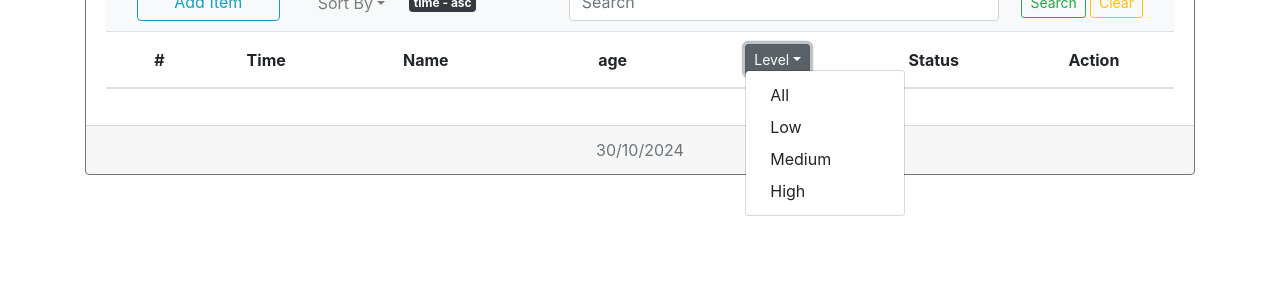
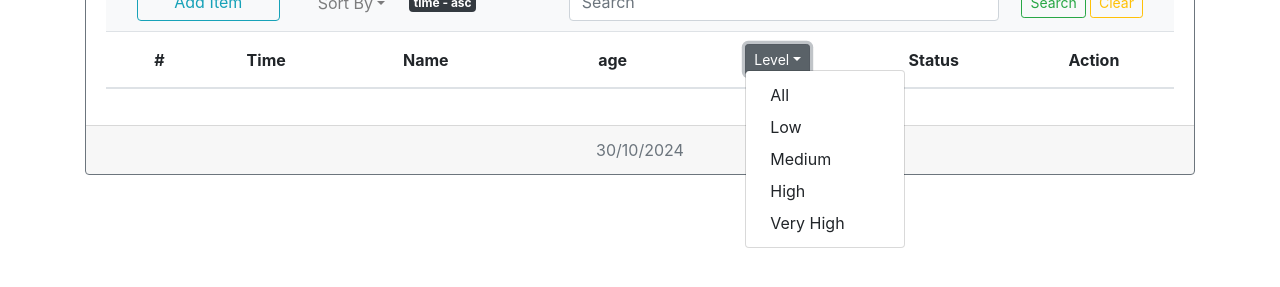
Before and after one commit to ducitp5/reactjs-todos-list, a React (Create React App) app: page / in a window 1280 px wide. Both pictures are taken after a click on the button "Level". Shown: the part 215-502 px from the top of the page. Built offline with nearby package versions, Linux system fonts and the light colour scheme.

Commit message:
render level button

```diff
--- a/src/components/List.js
+++ b/src/components/List.js
@@ -1,5 +1,6 @@
 import React from 'react';
 import { Item } from './Item';
+import {levelMap, renderLevelSelectButton} from "help/utils";
 
 export class List extends React.Component {
   constructor(props) {
@@ -57,10 +58,10 @@ export class List extends React.Component {
                       showLevelDropdown &&
                       (
                         <div className="dropdown-menu show">
-                          <button className="dropdown-item" onClick={() => this.handleLevelSelect(null)}>All</button>
-                          <button className="dropdown-item" onClick={() => this.handleLevelSelect(0)}>Low</button>
-                          <button className="dropdown-item" onClick={() => this.handleLevelSelect(1)}>Medium</button>
-                          <button className="dropdown-item" onClick={() => this.handleLevelSelect(2)}>High</button>
+                          <button className="dropdown-item" onClick={() => this.handleLevelSelect(null)}>
+                            All
+                          </button>
+                          { renderLevelSelectButton(this.handleLevelSelect) }
                         </div>
                       )
                   }
--- a/src/help/utils.js
+++ b/src/help/utils.js
@@ -30,3 +30,21 @@ export const renderLevelDifficult = () => {
         )
     );
 }
+
+export const renderLevelSelectButton = (handleLevelSelect) => {
+
+    let $levelMapArray = Object.entries(levelMap);
+
+    return $levelMapArray.map(
+        function ([levelNumber, levelObject], index, arrayOrigine) {
+            let $buttons =
+            (
+                <button key={levelNumber} className="dropdown-item"
+                        onClick={() => handleLevelSelect ? handleLevelSelect(Number(levelNumber)) : alert('handleLevelSelect not defined')}>
+                    {levelObject.levelLabel}
+                </button>
+            );
+            return $buttons;
+        }
+    );
+}
```
